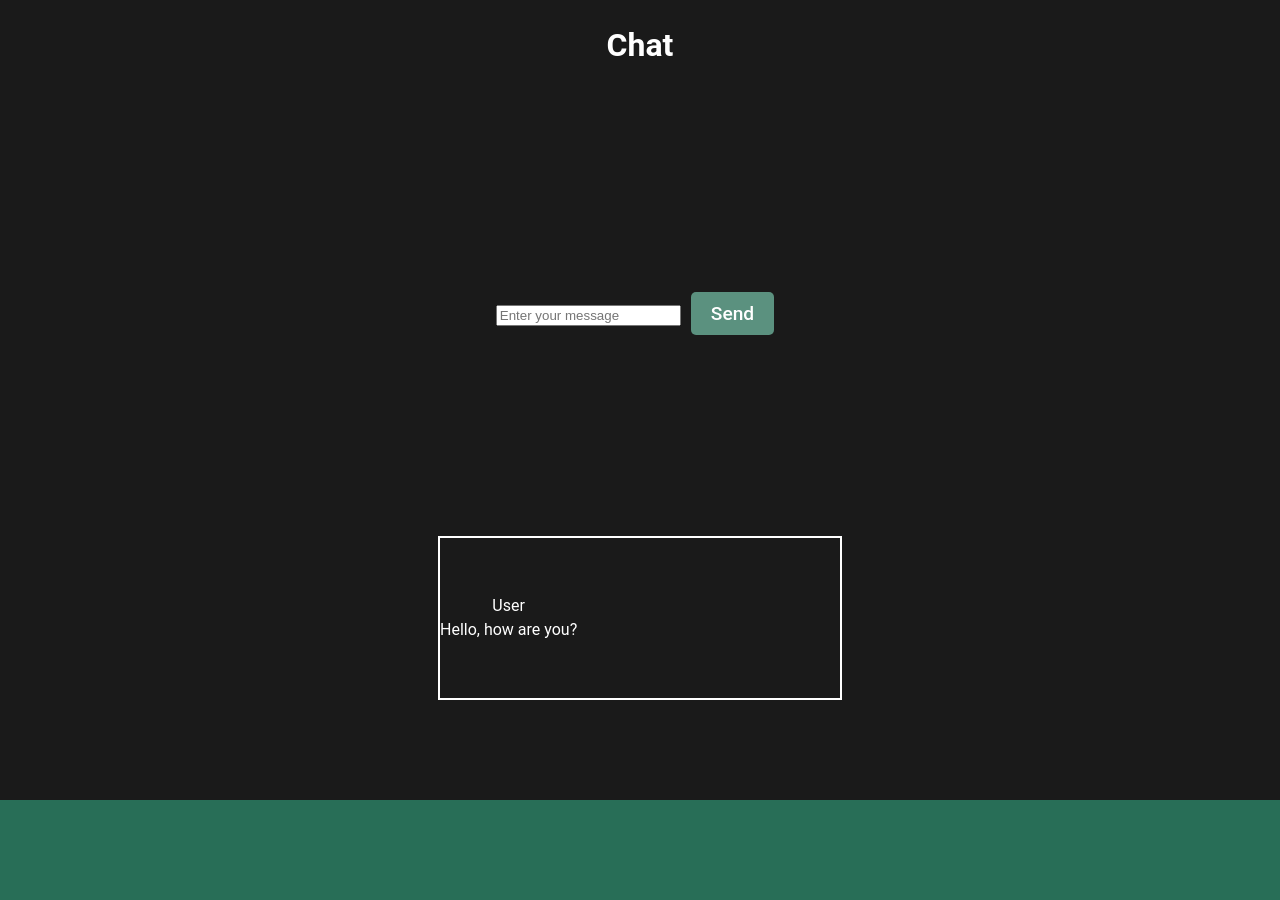
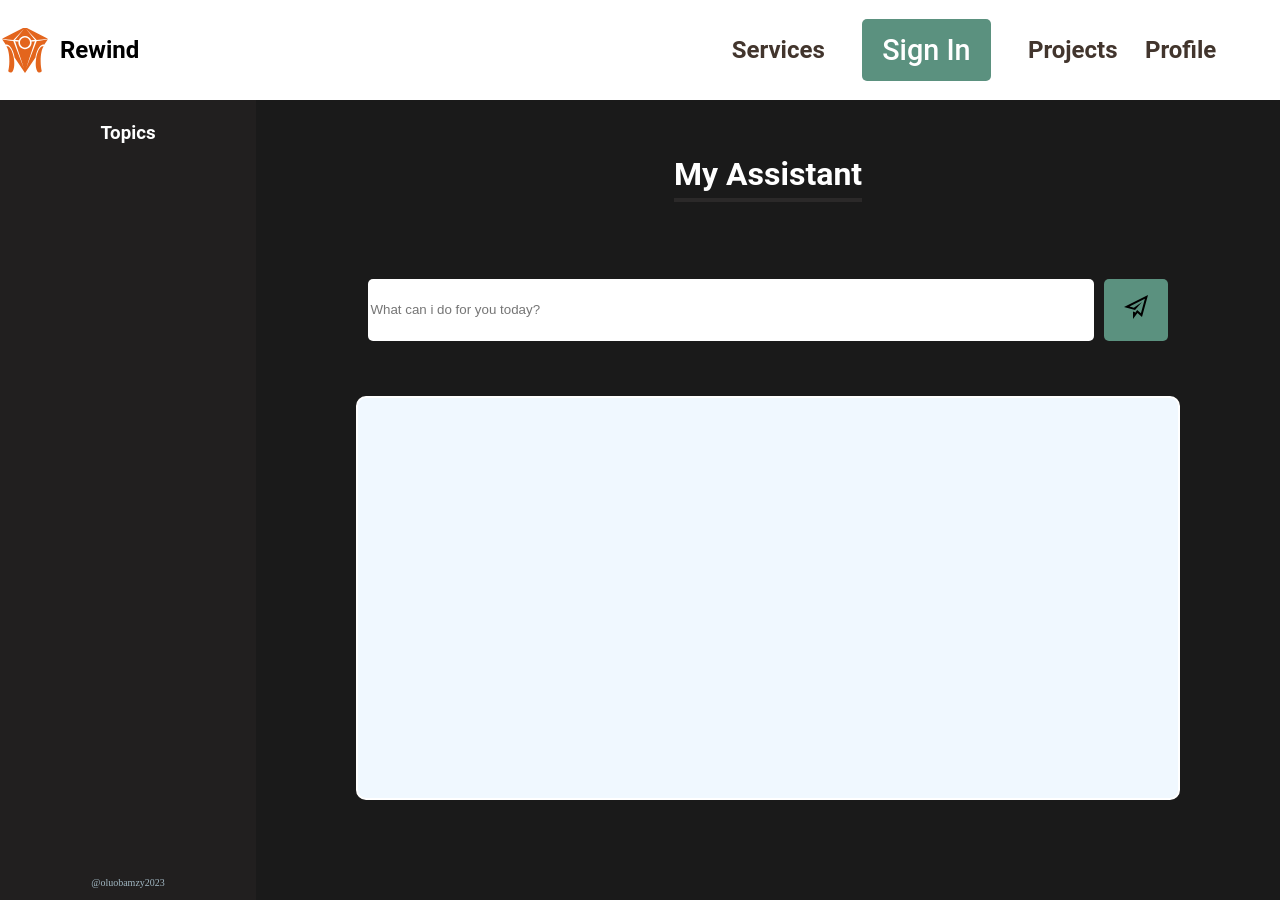
Before and after one commit to oluobamzy/socialz, a React (Create React App) app in the folder app/: page /chat in a window 1280 px wide. Before the commit the page ends 800 px from the top, so only its background shows below. Built offline with nearby package versions, Linux system fonts and the light colour scheme.

Commit message:
add chat and projects

```diff
--- a/app/src/components/chat.css
+++ b/app/src/components/chat.css
@@ -1,7 +1,7 @@
 .chat-container{
     display: flex;
     height: 100vh;
-    width: 100vw;
+    width: 80%;
     flex-direction: column;
     justify-content: space-between;
     align-items: center;
@@ -10,14 +10,64 @@
 }
 .chat-container h1{
   color:white;
+  margin-top: 50px;
+  border-bottom: 4px solid rgb(43, 41, 41);
+
+
 }
 .message-container{
     display: flex;
     align-items: center;
-    height: 20vh;
+    height: 50vh;
     border:2px solid white;
-    width: 400px;
+    width: 60%;
     margin-bottom: 100px;
-    color:white;
+    color:rgb(215, 191, 191);
     text-align: center;
+    background-color: aliceblue;
+    border-radius: 10px;
 }
+.nav-chat{
+  width: 100vw;
+}
+input{
+    width: 90%;
+    height: 60px;
+    border-radius: 5px;
+    border: none;
+    outline: none;
+    margin-left: 10px;
+}
+button{
+  height:62px;
+  border-radius: 5px;
+}
+.chat-case{
+  display:flex;
+}
+.sidebar{
+  width:20%;
+  background-color: #211f1f;
+  color:white;
+  display: flex;
+  align-items: center;
+  flex-direction: column;
+  justify-content: space-between;
+}
+.sidebar h3{
+  text-align: center;
+}
+.sidebar p{
+  font-family: 'Times New Roman', Times, serif;
+  font-size: 10px;
+  color:rgb(161, 183, 194);
+}
+.sender-container{
+  display: flex ;
+  align-items: center;
+  width:80%;
+
+}
+.message-container{
+  width:80%;
+}
--- a/app/src/components/chat.js
+++ b/app/src/components/chat.js
@@ -1,35 +1,49 @@
 import "./chat.css";
+import Nav from "./Nav";
 const Chat = () => {
   const getMessages = async () => {
     const options = {
-      method : 'POST',
-      headers : {
+      method: 'POST',
+      headers: {
         "Content-Type": "application/json"
       },
       body: JSON.stringify({
-        messages : "Hello, how are you?"
+        messages: "Hello, how are you?"
 
       })
-    }
+    };
     try {
-      const response =  await fetch(`http://localhost:8000/completions`, options)
+      const response = await fetch(`http://localhost:8000/completions`, options);
       const data = await response.json();
       console.log(data);
-    }catch (error) {
+    } catch (error) {
       console.log(error);
     }
   };
   return (
+    <div className="main">
+      <Nav className="nav-chat" />
+      <div className="chat-case">
+        <div className="sidebar">
+             <h3>Topics</h3>
+             <ul></ul>
+             <p>@oluobamzy2023</p>
+        </div>
         <div className="chat-container">
-      <h1>Chat</h1>
+          <h1>My Assistant</h1>
           <div className="sender-container">
-        <input type="text" placeholder="Enter your message" />
-        <button onClick={getMessages}>Send</button>
+            <input type="text" placeholder="What can i do for you today?" />
+            <button onClick={getMessages}>
+            <svg xmlns="http://www.w3.org/2000/svg" width="24" height="24" viewBox="0 0 24 24"><path d="M0 12l11 3.1 7-8.1-8.156 5.672-4.312-1.202 15.362-7.68-3.974 14.57-3.75-3.339-2.17 2.925v-.769l-2-.56v7.383l4.473-6.031 4.527 4.031 6-22z"/></svg></button>
+
           </div>
           <div className="message-container">
             <div className="message">
-          <div className="sender">User</div>
-          <div className="text">Hello, how are you?</div>
+              {/* <div className="sender">User</div>
+          <div className="text">Hello, how are you?</div> */}
+            </div>
+          </div>
+
         </div>
       </div>
 
--- a/app/src/index.js
+++ b/app/src/index.js
@@ -14,6 +14,7 @@ root.render(
       <Route path="/" element={<App />} />
       <Route path="/services" element={<Services />} />
       <Route path="/chat" element={<Chat />} />
+      <Route path="/projects" element={<projects />} />
     </Routes>
   </BrowserRouter>
 
```
Also changed, not shown: app/src/components/ProjectCard.js (added, +14 -0 lines), app/src/components/Projects.js (added, +12 -0 lines), app/src/components/projects.css (added, +22 -0 lines). Lines whose indentation alone changed are shown as unchanged.
